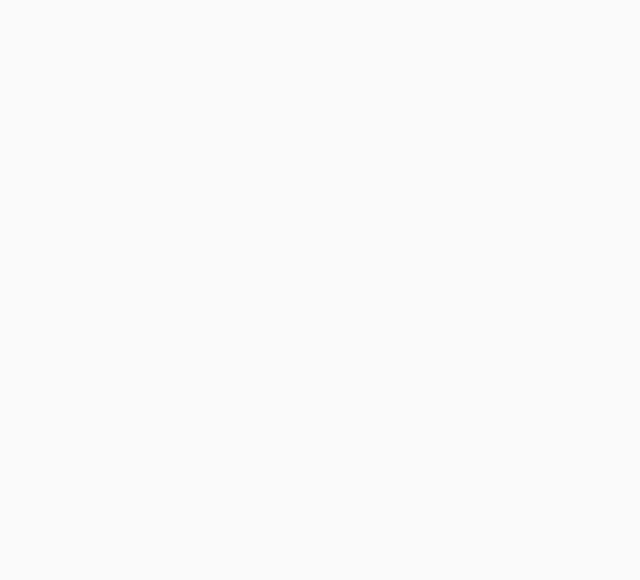
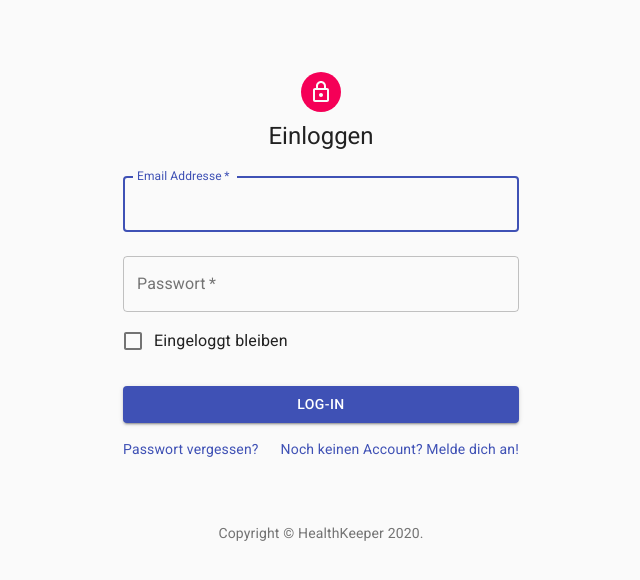
Before and after one commit to embiem/WirVsVirus, a React (Create React App) app in the folder frontend/: page /login in a window 1280 px wide. Shown: the top 580 px of the page, without its empty margins (319-959 px from the left). Built offline with nearby package versions, Linux system fonts and the light colour scheme.

Commit message:
Add signup/signin components and add routes

```diff
--- a/frontend/src/App.js
+++ b/frontend/src/App.js
@@ -3,6 +3,8 @@
 import { Router, Link } from "@reach/router";
 
 import Home from './Home'
+import SignIn from './SignIn'
+import SignUp from './SignUp'
 import "./App.css";
 
 function App() {
@@ -11,6 +13,8 @@
       <CssBaseline />
       <Router>
         <Home path="/" />
+        <SignIn path="/login" />
+        <SignUp path="/signup" />
       </Router>
     </>
   );
--- /dev/null
+++ b/frontend/src/Copyright.js
@@ -0,0 +1,16 @@
+import React from 'react';
+import Typography from '@material-ui/core/Typography';
+import Link from '@material-ui/core/Link';
+
+export default function Copyright() {
+  return (
+    <Typography variant="body2" color="textSecondary" align="center">
+      {"Copyright © "}
+      <Link color="inherit" href="#">
+        HealthKeeper
+      </Link>{" "}
+      {new Date().getFullYear()}
+      {"."}
+    </Typography>
+  );
+}
--- /dev/null
+++ b/frontend/src/SignIn.js
@@ -0,0 +1,122 @@
+import React, { useState } from "react";
+import Avatar from "@material-ui/core/Avatar";
+import Button from "@material-ui/core/Button";
+import TextField from "@material-ui/core/TextField";
+import FormControlLabel from "@material-ui/core/FormControlLabel";
+import Checkbox from "@material-ui/core/Checkbox";
+import Link from "@material-ui/core/Link";
+import Grid from "@material-ui/core/Grid";
+import Box from "@material-ui/core/Box";
+import LockOutlinedIcon from "@material-ui/icons/LockOutlined";
+import Typography from "@material-ui/core/Typography";
+import { makeStyles } from "@material-ui/core/styles";
+import Container from "@material-ui/core/Container";
+
+import Copyright from "./Copyright";
+
+const useStyles = makeStyles(theme => ({
+  paper: {
+    marginTop: theme.spacing(8),
+    display: "flex",
+    flexDirection: "column",
+    alignItems: "center"
+  },
+  avatar: {
+    margin: theme.spacing(1),
+    backgroundColor: theme.palette.secondary.main
+  },
+  form: {
+    width: "100%", // Fix IE 11 issue.
+    marginTop: theme.spacing(1)
+  },
+  submit: {
+    margin: theme.spacing(3, 0, 2)
+  }
+}));
+
+export default function SignIn() {
+  const [shouldRemember, setShouldRemember] = useState(false);
+  const [email, setEmail] = useState("");
+  const [password, setPassword] = useState("");
+
+  const classes = useStyles();
+
+  return (
+    <Container component="main" maxWidth="xs">
+      <div className={classes.paper}>
+        <Avatar className={classes.avatar}>
+          <LockOutlinedIcon />
+        </Avatar>
+        <Typography component="h1" variant="h5">
+          Einloggen
+        </Typography>
+        <form className={classes.form} noValidate>
+          <TextField
+            value={email}
+            onChange={e => setEmail(e.target.value)}
+            variant="outlined"
+            margin="normal"
+            required
+            fullWidth
+            id="email"
+            label="Email Addresse"
+            name="email"
+            autoComplete="email"
+            autoFocus
+          />
+          <TextField
+            value={password}
+            onChange={e => setPassword(e.target.value)}
+            variant="outlined"
+            margin="normal"
+            required
+            fullWidth
+            name="password"
+            label="Passwort"
+            type="password"
+            id="password"
+            autoComplete="current-password"
+          />
+          <FormControlLabel
+            control={
+              <Checkbox
+                onChange={e => setShouldRemember(e.target.checked)}
+                value="remember"
+                color="primary"
+                checked={shouldRemember}
+              />
+            }
+            label="Eingeloggt bleiben"
+          />
+          <Button
+            onClick={e => {
+              e.preventDefault();
+              console.warn(`TODO SignIn: ${email}`);
+            }}
+            fullWidth
+            variant="contained"
+            color="primary"
+            className={classes.submit}
+          >
+            Log-in
+          </Button>
+          <Grid container>
+            <Grid item xs>
+              <Link href="#" variant="body2">
+                Passwort vergessen?
+              </Link>
+            </Grid>
+            <Grid item>
+              <Link href="/signup" variant="body2">
+                {"Noch keinen Account? Melde dich an!"}
+              </Link>
+            </Grid>
+          </Grid>
+        </form>
+      </div>
+      <Box mt={8}>
+        <Copyright />
+      </Box>
+    </Container>
+  );
+}
--- /dev/null
+++ b/frontend/src/SignUp.js
@@ -0,0 +1,129 @@
+import React from "react";
+import Avatar from "@material-ui/core/Avatar";
+import Button from "@material-ui/core/Button";
+import CssBaseline from "@material-ui/core/CssBaseline";
+import TextField from "@material-ui/core/TextField";
+import FormControlLabel from "@material-ui/core/FormControlLabel";
+import Checkbox from "@material-ui/core/Checkbox";
+import Link from "@material-ui/core/Link";
+import Grid from "@material-ui/core/Grid";
+import Box from "@material-ui/core/Box";
+import LockOutlinedIcon from "@material-ui/icons/LockOutlined";
+import Typography from "@material-ui/core/Typography";
+import { makeStyles } from "@material-ui/core/styles";
+import Container from "@material-ui/core/Container";
+
+import Copyright from "./Copyright";
+
+const useStyles = makeStyles(theme => ({
+  paper: {
+    marginTop: theme.spacing(8),
+    display: "flex",
+    flexDirection: "column",
+    alignItems: "center"
+  },
+  avatar: {
+    margin: theme.spacing(1),
+    backgroundColor: theme.palette.secondary.main
+  },
+  form: {
+    width: "100%", // Fix IE 11 issue.
+    marginTop: theme.spacing(3)
+  },
+  submit: {
+    margin: theme.spacing(3, 0, 2)
+  }
+}));
+
+export default function SignUp() {
+  const classes = useStyles();
+
+  return (
+    <Container component="main" maxWidth="xs">
+      <CssBaseline />
+      <div className={classes.paper}>
+        <Avatar className={classes.avatar}>
+          <LockOutlinedIcon />
+        </Avatar>
+        <Typography component="h1" variant="h5">
+          Anmelden
+        </Typography>
+        <form className={classes.form} noValidate>
+          <Grid container spacing={2}>
+            <Grid item xs={12} sm={6}>
+              <TextField
+                autoComplete="fname"
+                name="firstName"
+                variant="outlined"
+                required
+                fullWidth
+                id="firstName"
+                label="Vorname"
+                autoFocus
+              />
+            </Grid>
+            <Grid item xs={12} sm={6}>
+              <TextField
+                variant="outlined"
+                required
+                fullWidth
+                id="lastName"
+                label="Nachname"
+                name="lastName"
+                autoComplete="lname"
+              />
+            </Grid>
+            <Grid item xs={12}>
+              <TextField
+                variant="outlined"
+                required
+                fullWidth
+                id="email"
+                label="Email Addresse"
+                name="email"
+                autoComplete="email"
+              />
+            </Grid>
+            <Grid item xs={12}>
+              <TextField
+                variant="outlined"
+                required
+                fullWidth
+                name="password"
+                label="Passwort"
+                type="password"
+                id="password"
+                autoComplete="current-password"
+              />
+            </Grid>
+            {/* <Grid item xs={12}>
+              <FormControlLabel
+                control={<Checkbox value="allowExtraEmails" color="primary" />}
+                label="I want to receive inspiration, marketing promotions and updates via email."
+              />
+            </Grid> */}
+          </Grid>
+          <Button
+            type="submit"
+            fullWidth
+            variant="contained"
+            color="primary"
+            className={classes.submit}
+          >
+            Anmelden
+          </Button>
+          <Grid container justify="flex-end">
+            <Grid item>
+              <Link href="/login" variant="body2">
+                Du hast bereits einen Account? Logge dich ein
+              </Link>
+            </Grid>
+          </Grid>
+        </form>
+      </div>
+      <Box mt={5}>
+        <Copyright />
+      </Box>
+    </Container>
+  );
+}
```
